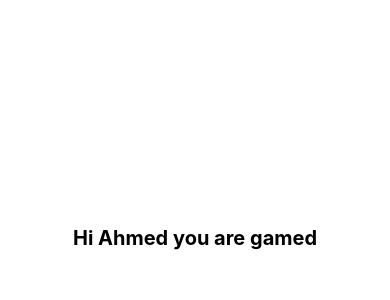
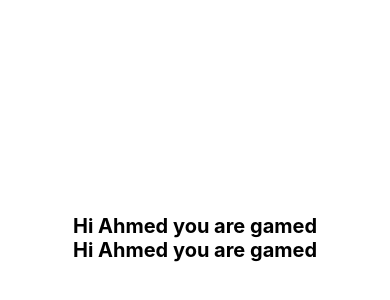
Before and after one commit to Teva902/traning_app, a React Native app: screen / in a window 390 px wide. Shown: the part 184-484 px from the top of the page. Built offline with nearby package versions, Linux system fonts and the light colour scheme.

Commit message:
Only i test new thing

```diff
--- a/App.js
+++ b/App.js
@@ -7,6 +7,7 @@ function App() {
   return (
     <View style={styles.container}>
       <StatusBar barStyle={isDarkMode ? 'light-content' : 'dark-content'} />
+      <Text style={styles.text}>Hi Ahmed you are gamed</Text>
       <Text style={styles.text}>Hi Ahmed you are gamed</Text>
     </View>
   );
```
